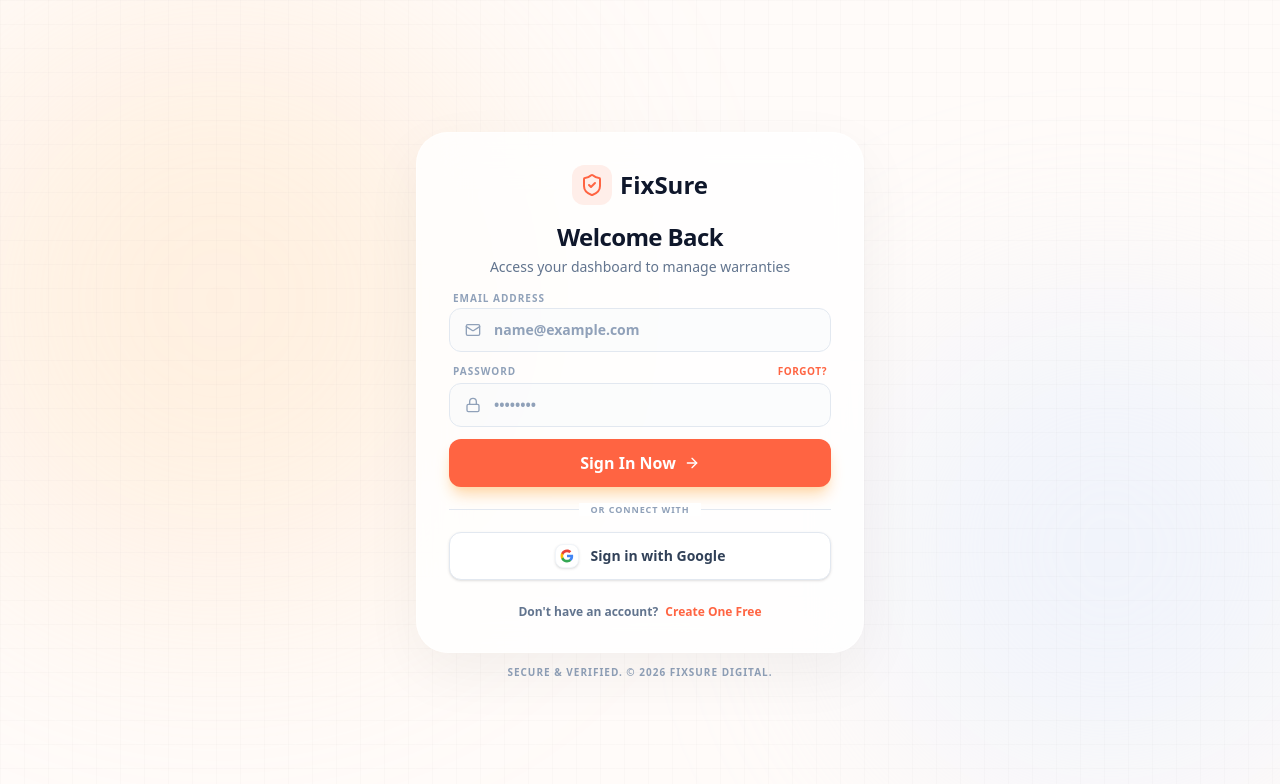
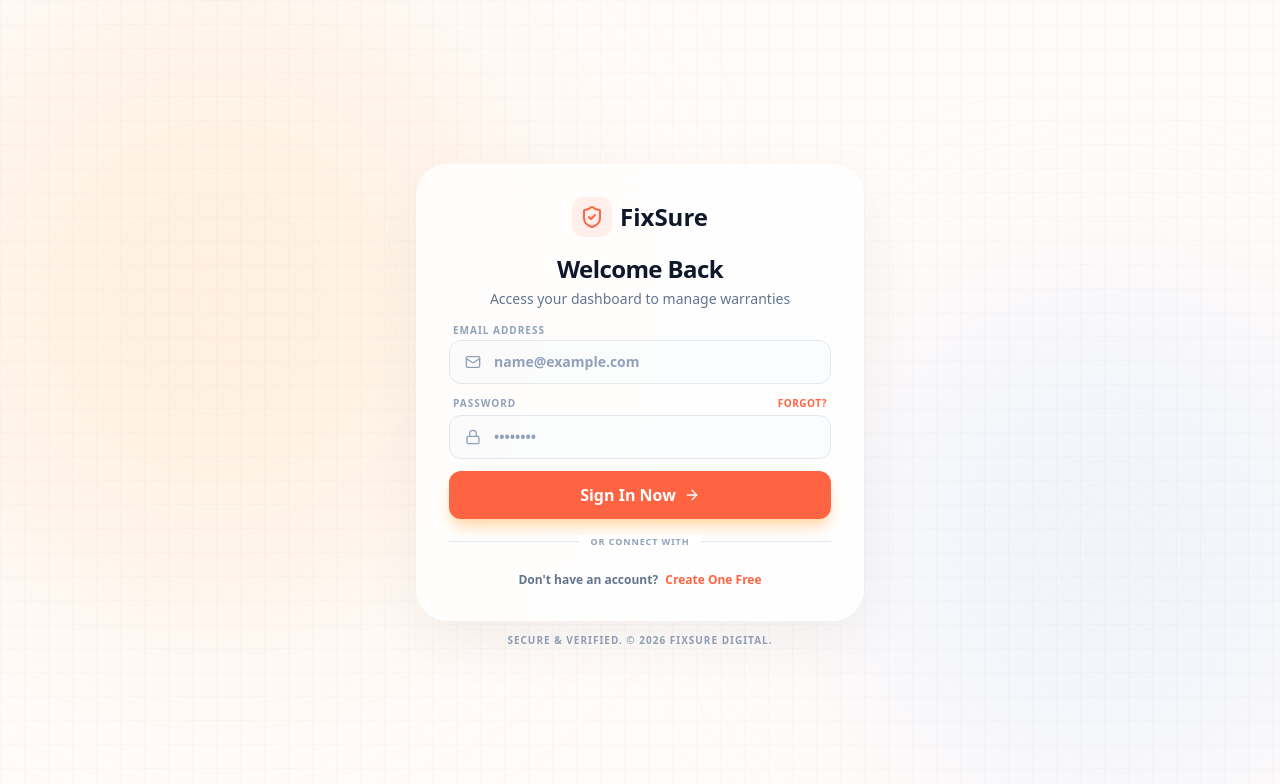
Before and after one commit to abhayc-dev/fixsure, a Next.js app: page /login in a window 1280 px wide. Shown: the top 784 px of the page. Built offline with nearby package versions, Linux system fonts and the light colour scheme; no server answers.

Commit message:
chore: Temporarily disable Google login button and add a TODO comment for its future implementation.

```diff
--- a/src/app/login/page.tsx
+++ b/src/app/login/page.tsx
@@ -346,7 +346,9 @@
                   </div>
                 </div>
 
-                <button
+                {/* TODO: Add Google Login */}
+
+                {/* <button
                   type="button"
                   onClick={handleGoogleLogin}
                   disabled={loading}
@@ -373,7 +375,7 @@
                     </svg>
                   </div>
                   <span>Sign in with Google</span>
-                </button>
+                </button> */}
               </>
             )}
           </div>
```
